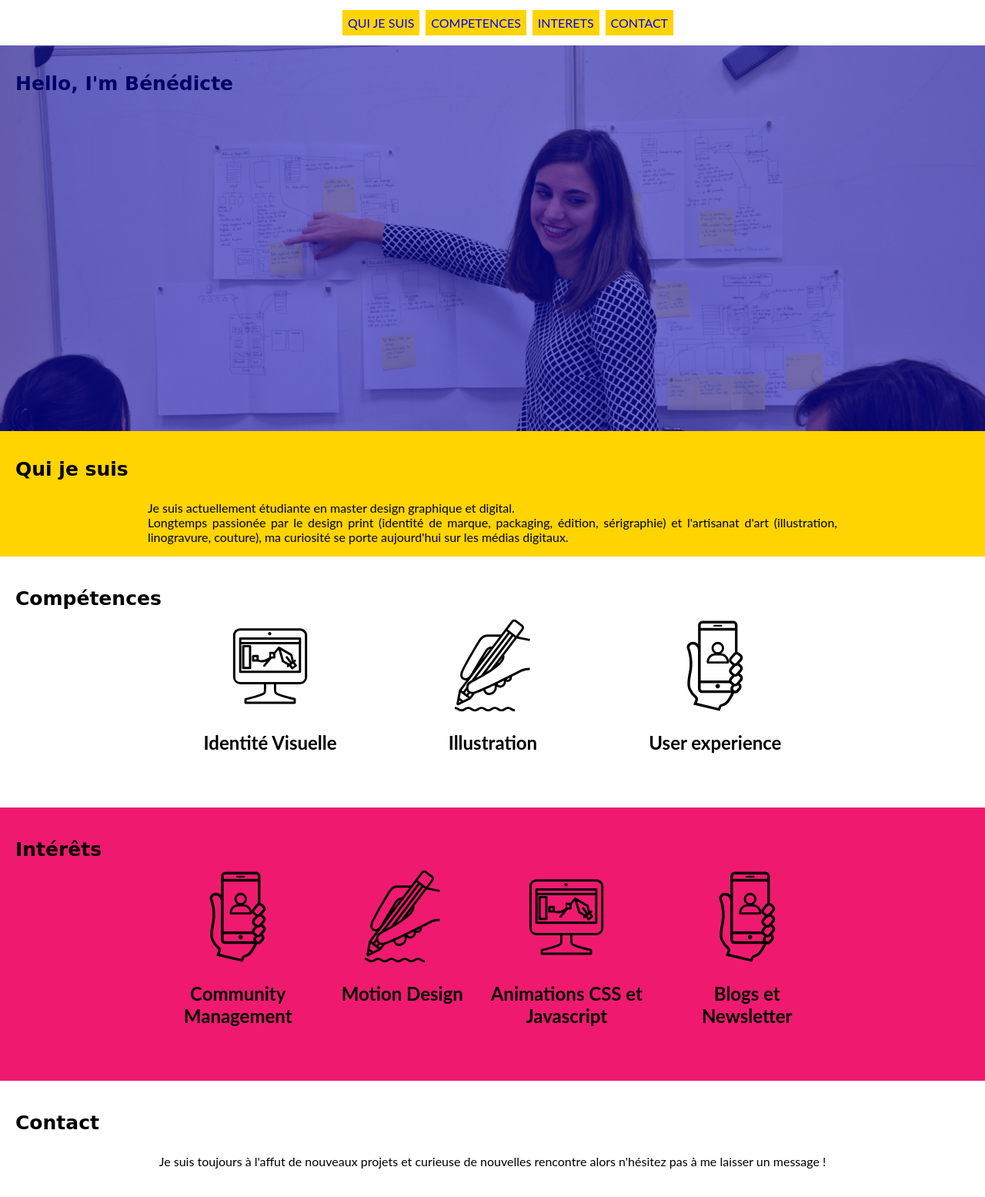
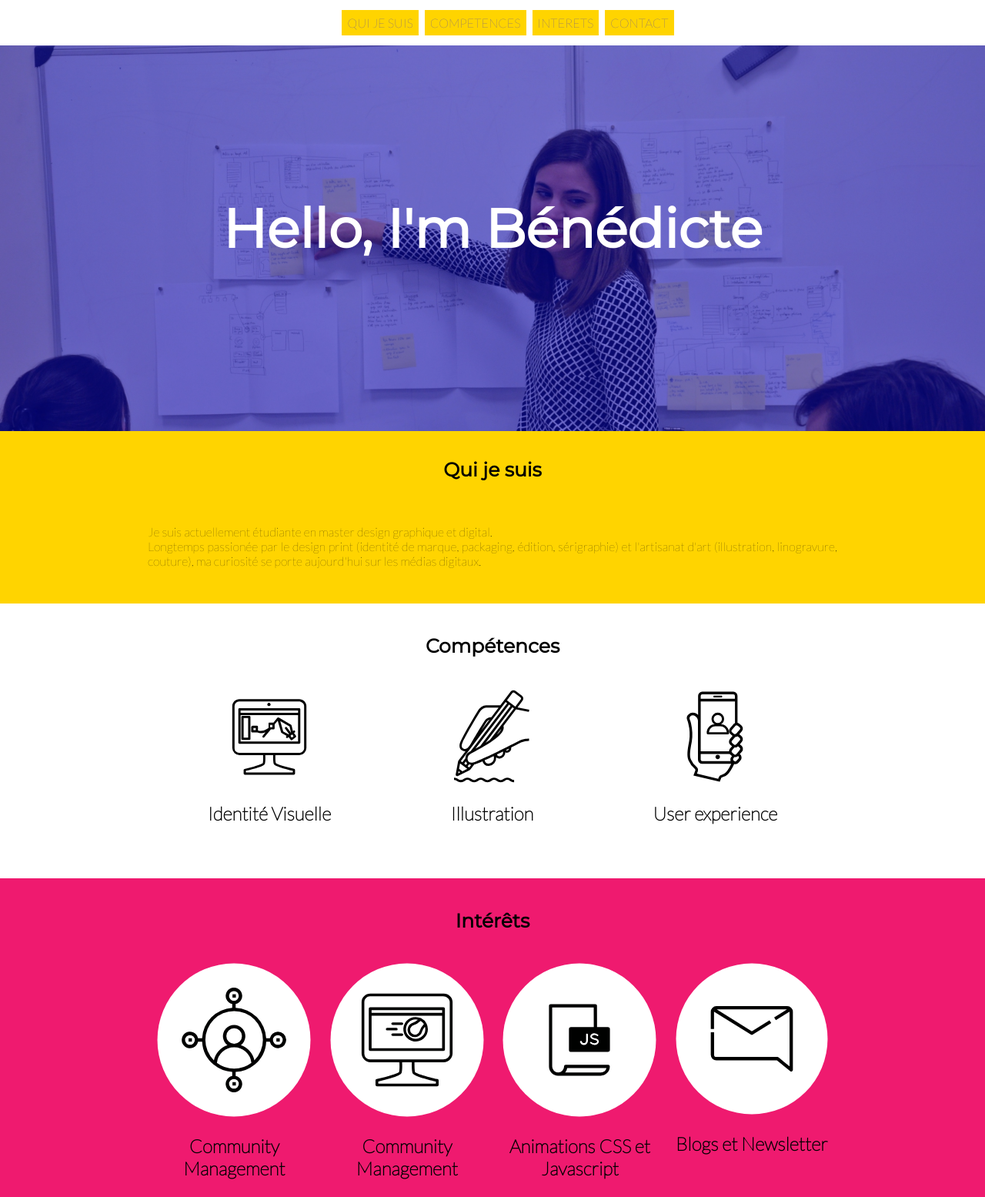
Before and after one commit to ecvwebdesign/ECV-D5-dig-2016-2017-new, a plain HTML site: page dupont/index.html in a window 1280 px wide. Shown: the top 1555 px of the page at 77% size. Drawn offline with Linux system fonts and the light colour scheme; a web font is replaced by a local one.

Commit message:
Changement pictos

```diff
--- a/dupont/index.html
+++ b/dupont/index.html
@@ -3,8 +3,8 @@
   <head>
     <title>Dupont</title>
     <link rel="stylesheet" type="text/css" href="styles/main.css">
-<!--    <link href="https://fonts.googleapis.com/css?family=Lato:100" rel="stylesheet">
-  <link href="https://fonts.googleapis.com/css?family=Montserrat|Petit+Formal+Script" rel="stylesheet"> -->
+<link href="https://fonts.googleapis.com/css?family=Lato:100" rel="stylesheet">
+  <link href="https://fonts.googleapis.com/css?family=Montserrat|Petit+Formal+Script" rel="stylesheet">
 </head>
   <body>
 
@@ -60,25 +60,26 @@
     <div class="content">
 
       <div class="adventure-item">
-        <img src="images/ux.svg">
+        <img src="images/community.svg" />
         <h2>Community Management</h2>
 
       </div>
 
       <div class="adventure-item">
-        <img src="images/illustration.svg">
-        <h2>Motion Design</h2>
+        <img src="images/motion.svg" />
+        <h2>Community Management</h2>
 
       </div>
 
+
       <div class="adventure-item">
-        <img src="images/identite.svg" >
+        <img src="images/javascript.svg"  />
         <h2>Animations CSS et Javascript</h2>
 
       </div>
 
       <div class="adventure-item">
-        <img src="images/ux.svg" >
+        <img src="images/blog.svg" />
         <h2>Blogs et Newsletter</h2>
 
       </div>
--- a/dupont/styles/main.css
+++ b/dupont/styles/main.css
@@ -42,10 +42,13 @@ section .content {
 #hero {
 background:url(../images/travail4.jpg);
 background-size: cover;
-height:62vh;
+min-height:62vh;
 position:relative;
 padding-top: 5px;
 z-index:10;
+display: flex;
+flex-direction: column;
+justify-content: center;
 }
 
 #hero::after {
@@ -62,13 +65,18 @@ z-index:10;
 }
 
 #hero h1{
-  z-index:1;
-  //color:white;
+  position:relative;
+  text-align:center;
+  margin:0 auto;
+  z-index:15;
+  color:white;
+  font-size:70px;
 }
 
 #leader{
   background:#ffd400;
   padding-top: 5px;
+  padding-bottom:30px;
   }
 
 .skills-item{
@@ -166,11 +174,14 @@ button, input, select, textarea {
 h1 {
   font-family: 'Archivo Black', sans-serif;
   font-family: 'Dosis', sans-serif;
-  font-family: 'Petit Formal Script', cursive;
+  font-family: 'Montserrat', sans-serif;
   font-size:25px;
   margin-top :30px;
   margin-bottom: 10px;
-  margin-left: 20px;
+  //margin-left: 50px;
+  text-align:center;
+  padding-bottom:30px;
+
 }
 
 .icon{
```
Also changed, not shown: dupont/images/blog.svg (added), dupont/images/community.svg (added), dupont/images/javascript.svg (added), dupont/images/motion.svg (added).
